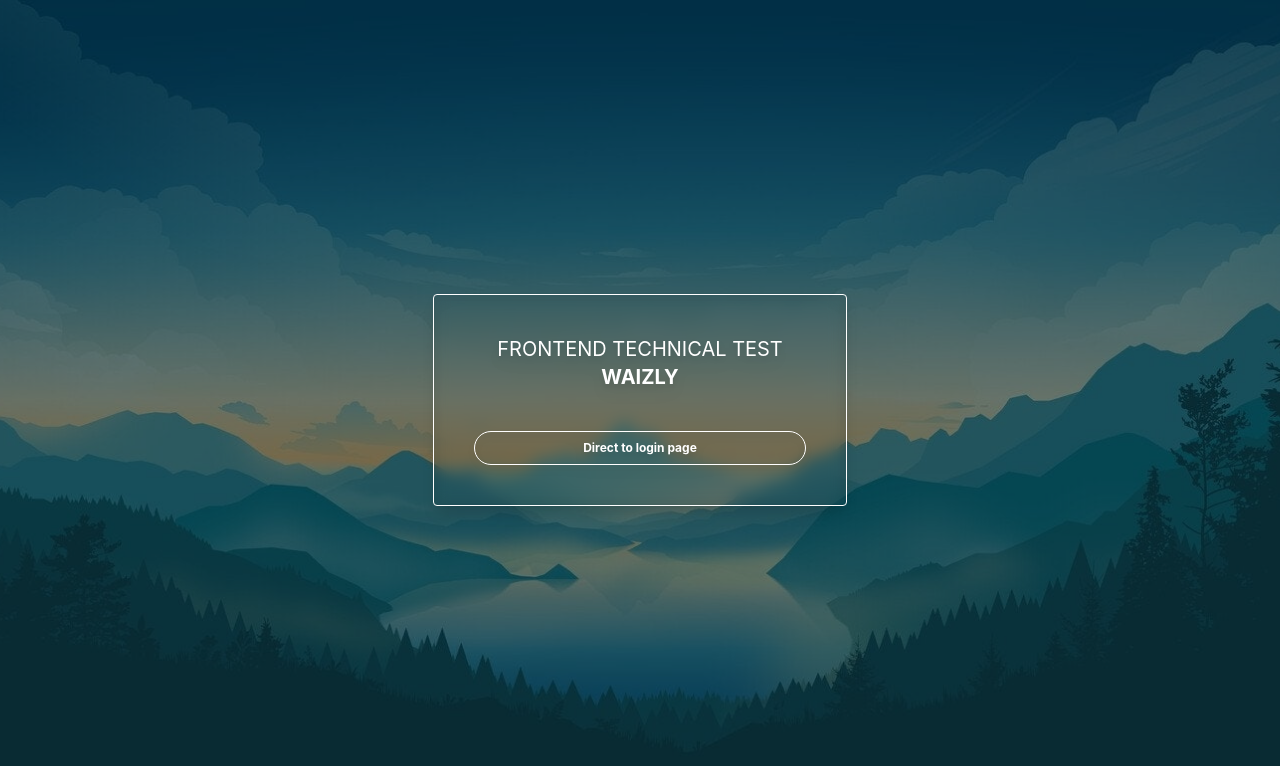
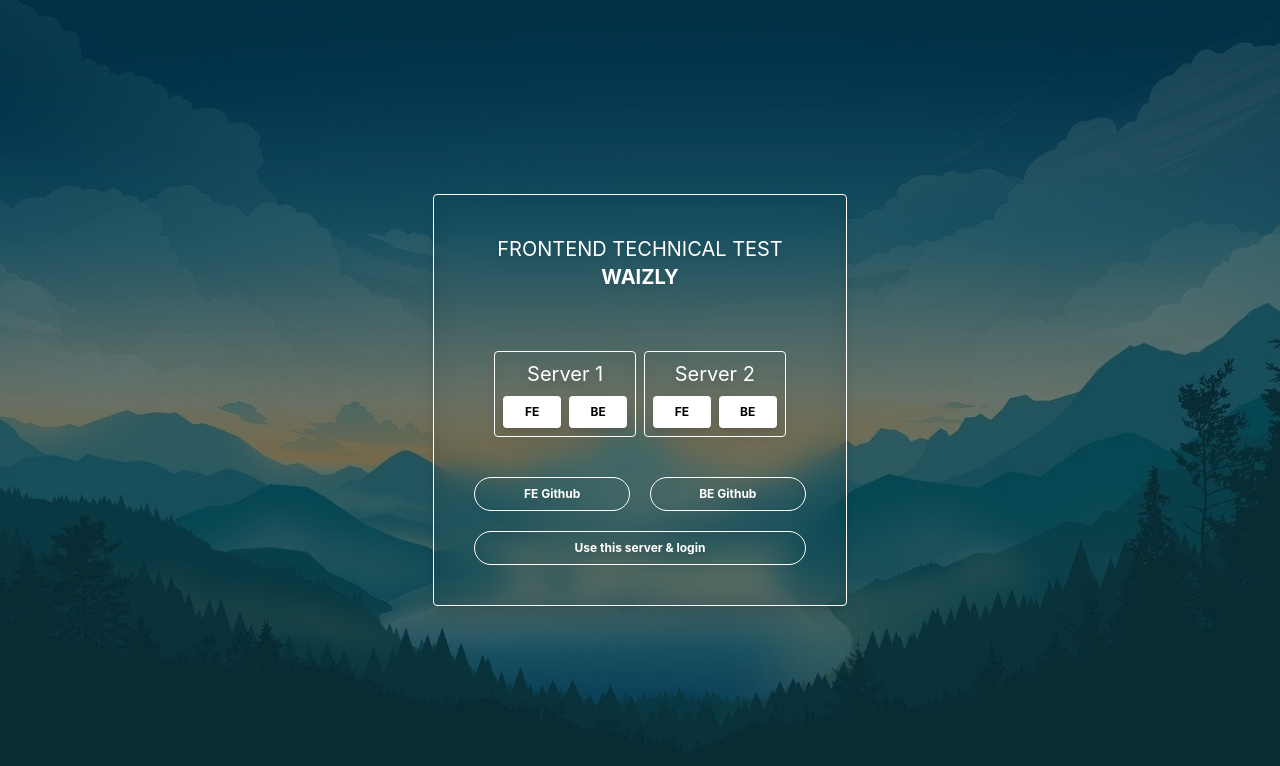
Before and after one commit to mugnirusmana/fe-waizly-test, a React (Create React App) app: page / in a window 1280 px wide. Shown: the top 766 px of the page. Built offline with nearby package versions, Linux system fonts and the light colour scheme; no server answers.

Commit message:
:zap: Update homepage content

```diff
--- a/src/pages/home/index.tsx
+++ b/src/pages/home/index.tsx
@@ -20,14 +20,56 @@
                 <img src={ImgLanscape} alt="bg" className="w-full h-full object-cover absolute top-0 left-0" />
                 <div className="w-full h-full bg-black opacity-50 absolute top-0 left-0" />
 
-                <div className={`w-full tablet:w-1/3 h-fit backdrop-blur border border-white rounded flex flex-col items-center p-10 gap-5 drop-shadow-lg shadow-lg duration-100 ${showForm}`}>
+                <div className={`w-full tablet:w-1/2 laptop:w-1/3 h-fit backdrop-blur-lg border border-white rounded flex flex-col items-center p-10 gap-5 drop-shadow-lg shadow-lg duration-100 ${showForm}`}>
                     <div className="w-full flex flex-col items-center justify-center pb-5">
                         <span className="w-full flex items-center justify-center text-xl  text-center">FRONTEND TECHNICAL TEST</span>
                         <span className="w-full flex items-center justify-center text-xl  text-center font-bold">WAIZLY</span>
                     </div>
 
+                    <div className="w-full flex flex-col laptop:flex-row gap-2 p-5">
+                        <div className="w-full flex flex-col border border-white rounded p-2 gap-2">
+                            <span className="w-full flex items-center justify-center text-xl  text-center">Server 1</span>
+                            <div className="w-full flex flex-row gap-2">
+                                <div
+                                    className="w-full bg-white text-black flex items-center justify-center text-center font-bold text-xs rounded py-2 cursor-pointer duration-100 hover:shadow-lg hover:drop-shadow-lg"
+                                    onClick={() => window.location.href = 'https://fe-tech-test-waizly.vercel.app'}
+                                >FE</div>
+                                <div
+                                    className="w-full bg-white text-black flex items-center justify-center text-center font-bold text-xs rounded py-2 cursor-pointer duration-100 hover:shadow-lg hover:drop-shadow-lg"
+                                    onClick={() => window.location.href = 'https://f5f7-182-253-124-150.ngrok-free.app'}
+                                >BE</div>
+                            </div>
+                        </div>
+
+                        <div className="w-full flex flex-col border border-white rounded p-2 gap-2">
+                            <span className="w-full flex items-center justify-center text-xl  text-center">Server 2</span>
+                            <div className="w-full flex flex-row gap-2">
+                                <div
+                                    className="w-full bg-white text-black flex items-center justify-center text-center font-bold text-xs rounded py-2 cursor-pointer duration-100 hover:shadow-lg hover:drop-shadow-lg"
+                                    onClick={() => window.location.href = 'https://fe-test-waizly.ade-nova.my.id'}
+                                >FE</div>
+                                <div
+                                    className="w-full bg-white text-black flex items-center justify-center text-center font-bold text-xs rounded py-2 cursor-pointer duration-100 hover:shadow-lg hover:drop-shadow-lg"
+                                    onClick={() => window.location.href = 'https://be-test-waizly.ade-nova.my.id'}
+                                >BE</div>
+                            </div>
+                        </div>
+                    </div>
+
+                    <div className="w-full flex flex-col laptop:flex-row gap-5">
+                        <Button
+                            label={"FE Github"}
+                            onClick={() =>  window.location.href = 'https://github.com/mugnirusmana/fe-waizly-test'}
+                        />
+
+                        <Button
+                            label={"BE Github"}
+                            onClick={() =>  window.location.href = 'https://github.com/mugnirusmana/be-waizly-test'}
+                        />
+                    </div>
+
                     <Button
-                        label={"Direct to login page"}
+                        label={"Use this server & login"}
                         onClick={() => navigate('/login')}
                     />
                 </div>
--- a/src/pages/login/index.tsx
+++ b/src/pages/login/index.tsx
@@ -85,7 +85,7 @@
 			<img src={ImgLanscape} alt="bg" className="w-full h-full object-cover absolute top-0 left-0" />
 			<div className="w-full h-full bg-black opacity-50 absolute top-0 left-0" />
 
-			<div className={`w-full tablet:w-1/3 h-fit backdrop-blur border border-white rounded flex flex-col items-center p-10 gap-5 drop-shadow-lg shadow-lg duration-100 ${showForm}`}>
+			<div className={`w-full tablet:w-1/3 h-fit backdrop-blur-lg border border-white rounded flex flex-col items-center p-10 gap-5 drop-shadow-lg shadow-lg duration-100 ${showForm}`}>
 				<span className="w-full flex items-center justify-center font-bold text-2xl pb-5">LOGIN</span>
 
 				<Input
--- a/src/pages/register/index.tsx
+++ b/src/pages/register/index.tsx
@@ -113,7 +113,7 @@
       <img src={ImgLanscape} alt="bg" className="w-full h-full object-cover absolute top-0 left-0" />
       <div className="w-full h-full bg-black opacity-50 absolute top-0 left-0" />
 
-      <div className={`w-full tablet:w-1/3 h-fit backdrop-blur border border-white rounded flex flex-col items-center p-10 gap-5 drop-shadow-lg shadow-lg duration-100 ${showForm}`}>
+      <div className={`w-full tablet:w-1/3 h-fit backdrop-blur-lg border border-white rounded flex flex-col items-center p-10 gap-5 drop-shadow-lg shadow-lg duration-100 ${showForm}`}>
         <span className="w-full flex items-center justify-center font-bold text-2xl pb-5">Register</span>
 
         <Input
--- a/src/routes/templates/authedTemplate.tsx
+++ b/src/routes/templates/authedTemplate.tsx
@@ -292,12 +292,6 @@
             />
             <div className={`w-[80px] h-fit bg-white border border-gray-200 duration-300 absolute top-8 shadow-lg ${showSetting ? 'right-0' : '-right-28'} rounded flex flex-col gap-2 p-2`}>
               <span
-                className="cursor-pointer hover:underline"
-                onClick={() => {
-                  setShowSetting(false)
-                }}
-              >Profile</span>
-              <span
                 className={`${auth?.isLoading ? 'cursor-default' : 'cursor-pointer'} hover:underline`}
                 onClick={() => !auth?.isLoading ? dispatch(logOut()) : {}}
               >{auth?.isLoading ? 'Loading...' : 'Logout'}</span>
```
